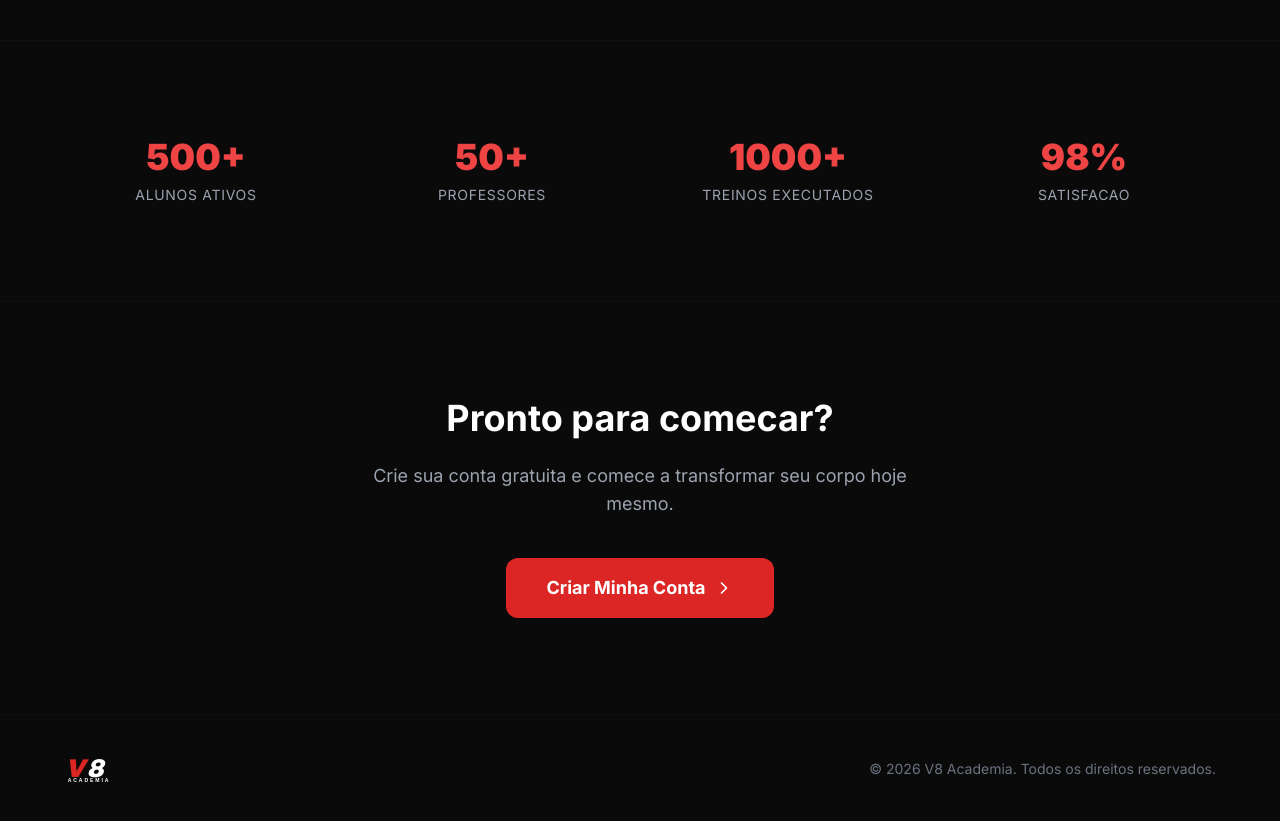
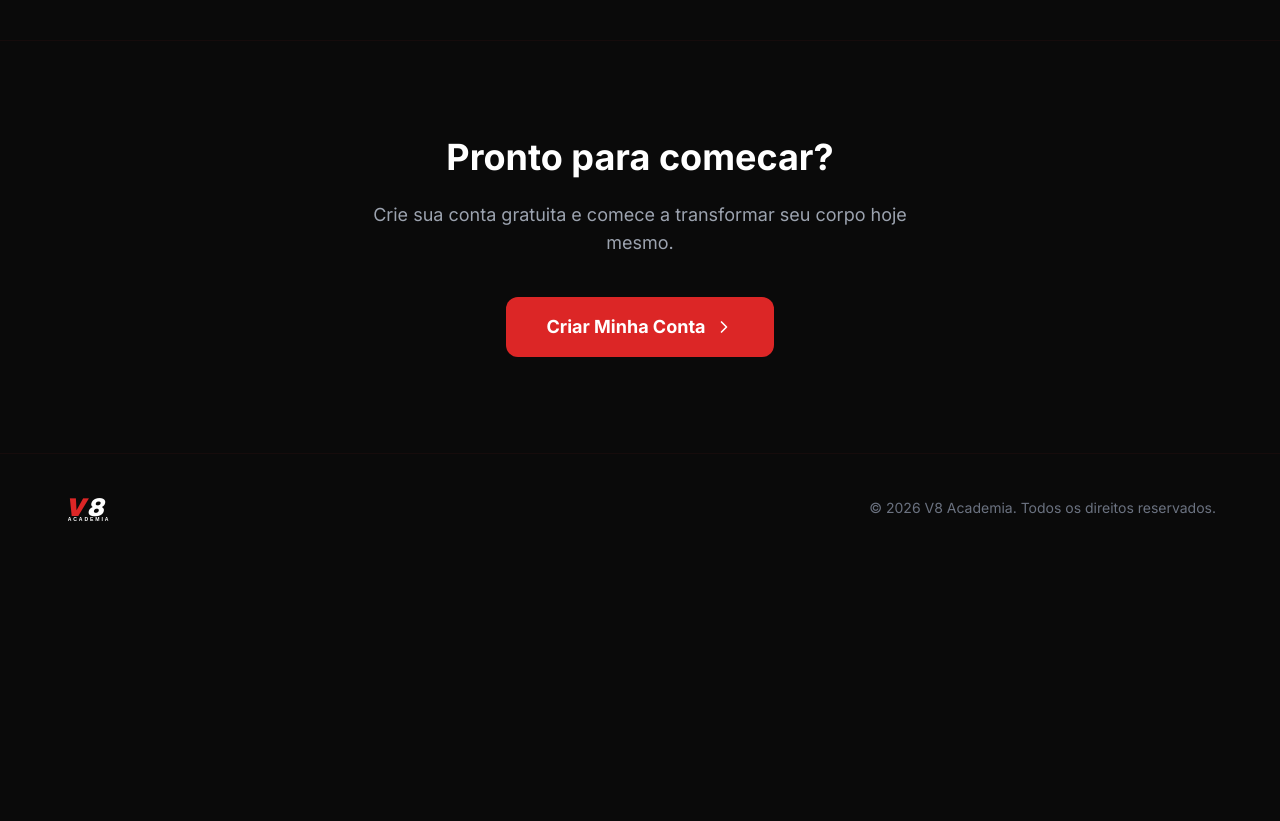
Before and after one commit to marcelojrgomes16-crypto/v8-academia, a Next.js app: page / in a window 1280 px wide. Shown: the part 1380-2201 px from the top of the page. After the commit the page ends 1942 px from the top, so only its background shows below. Built offline with nearby package versions, Linux system fonts and the light colour scheme; no server answers.

Commit message:
Remove fake stats section from landing page

```diff
--- a/src/app/page.tsx
+++ b/src/app/page.tsx
@@ -113,24 +113,6 @@ export default function HomePage() {
       </section>
 
       <section className="py-24 px-6 border-t border-red-900/10">
-        <div className="max-w-6xl mx-auto">
-          <div className="grid md:grid-cols-4 gap-8 text-center">
-            {[
-              { num: '500+', label: 'Alunos ativos' },
-              { num: '50+', label: 'Professores' },
-              { num: '1000+', label: 'Treinos executados' },
-              { num: '98%', label: 'Satisfacao' },
-            ].map((stat) => (
-              <div key={stat.label}>
-                <p className="text-4xl font-black text-red-500 mb-2">{stat.num}</p>
-                <p className="text-gray-400 text-sm uppercase tracking-wider">{stat.label}</p>
-              </div>
-            ))}
-          </div>
-        </div>
-      </section>
-
-      <section className="py-24 px-6 border-t border-red-900/10">
         <div className="max-w-4xl mx-auto text-center">
           <h2 className="text-3xl md:text-4xl font-bold mb-6">Pronto para comecar?</h2>
           <p className="text-gray-400 text-lg mb-10 max-w-xl mx-auto">
```
